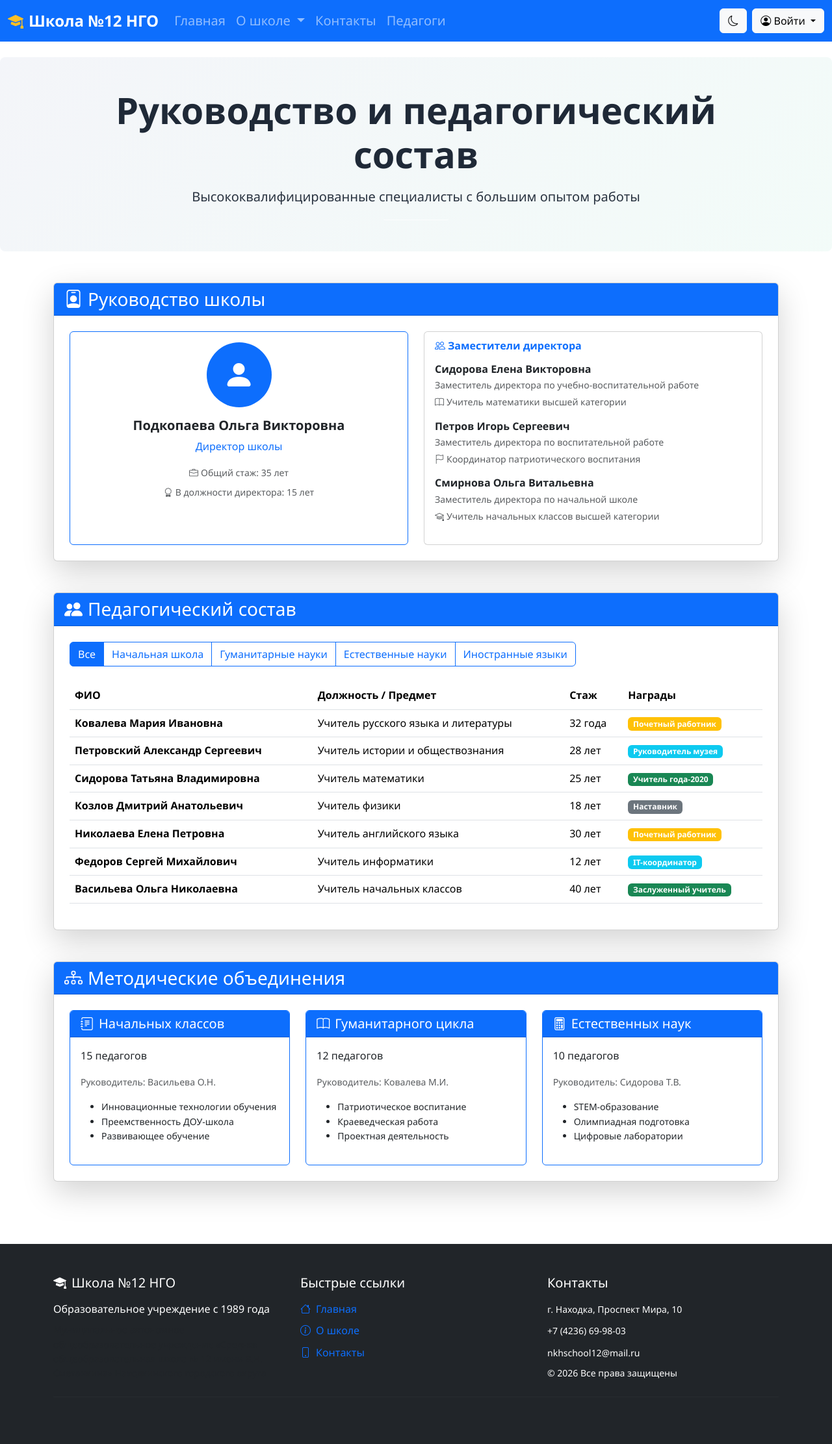
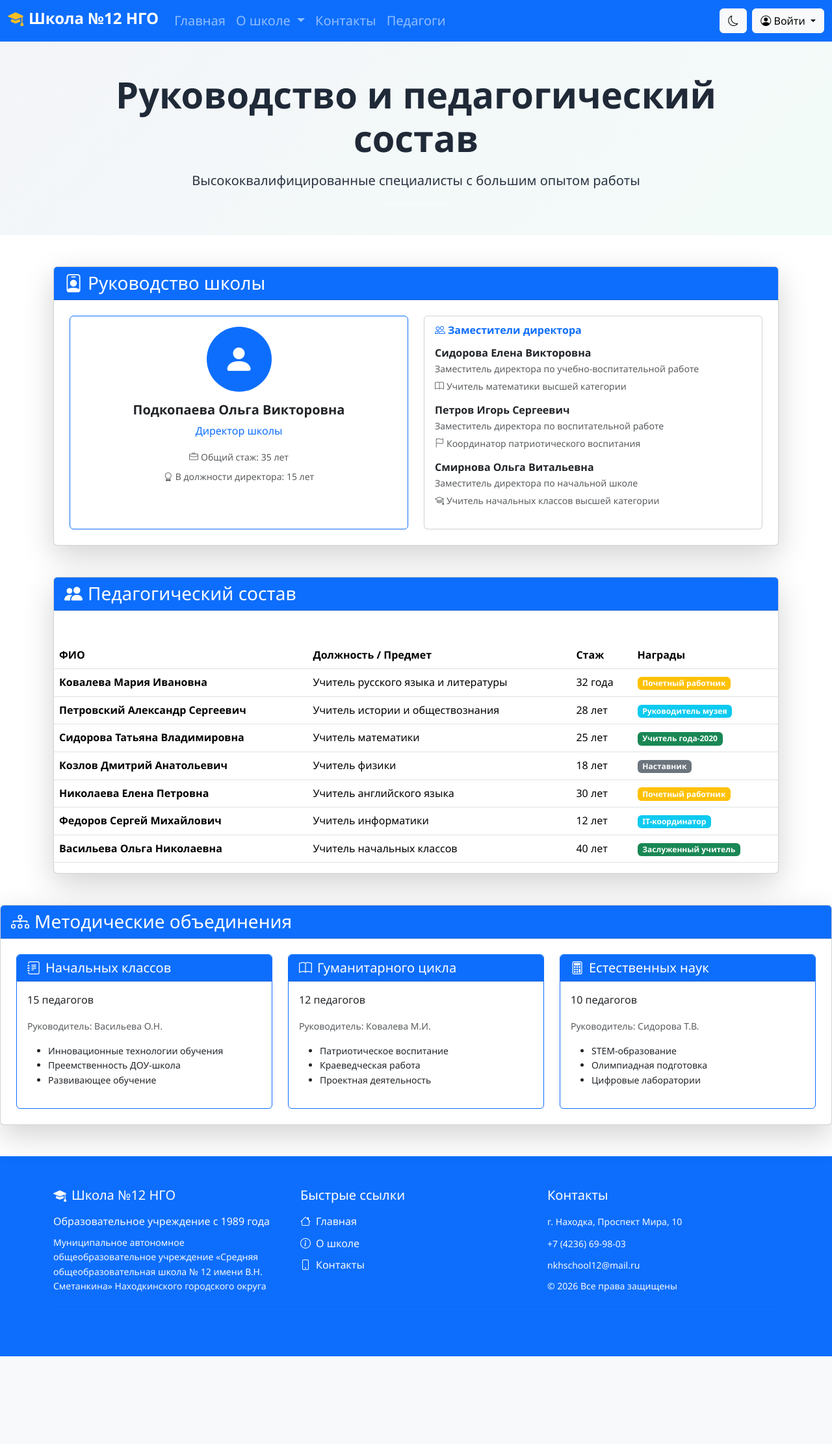
Before and after one commit to BadBemir/school-website, a PHP site: page /team.php in a window 1280 px wide. Shown: the whole page at 65% size. After the commit the page ends 2088 px from the top, so only its background shows below. Run offline with PHP 8.4, Linux system fonts and the light colour scheme.

Commit message:
fix visual

```diff
--- a/about.php
+++ b/about.php
@@ -23,7 +23,7 @@ $general_error = getError();
 
     <main>
       <!-- Hero Section -->
-      <section class="hero-section mt-4" style="padding: 3rem 0;">
+      <section class="hero-section" style="padding: 3rem 0;">
         <div class="container">
           <div class="text-center hero-content ">
             <h1 class="display-4 fw-bold mb-0">О школе</h1>
--- a/account.php
+++ b/account.php
@@ -309,6 +309,8 @@ if ($_SERVER['REQUEST_METHOD'] === 'POST' && isset($_POST['action'])) {
         </div>
     </main>
 
+    <?php require_once "footer.php"?>
+
     <?php if (!(isset($_SESSION['is_admin']) && $_SESSION['is_admin'] === true && $_SESSION['user_id'] == 0)): ?>
     <div class="modal fade" id="editProfileModal" tabindex="-1">
         <div class="modal-dialog">
--- a/admin.php
+++ b/admin.php
@@ -158,8 +158,8 @@ ensureStatusColumn($conn);
                             <div class="mb-3">
                               <label for="job<?php echo $user['id']; ?>" class="form-label">Должность пользователя: <strong><?php echo htmlspecialchars($user['username']); ?></strong></label>
                               <input type="text" class="form-control" id="job<?php echo $user['id']; ?>" name="job"
-                                     value="<?php echo htmlspecialchars($user['job'] ?? ''); ?>"
-                                     placeholder="Введите должность">
+                                value="<?php echo htmlspecialchars($user['job'] ?? ''); ?>"
+                                placeholder="Введите должность">
                             </div>
                           </div>
                           <div class="modal-footer">
@@ -279,6 +279,8 @@ ensureStatusColumn($conn);
       </div>
     </main>
 
+        <?php require_once "footer.php"?>
+
 
     <script src="https://cdn.jsdelivr.net/npm/bootstrap@5.3.3/dist/js/bootstrap.bundle.min.js" integrity="sha384-YvpcrYf0tY3lHB60NNkmXc5s9fDVZLESaAA55NDzOxhy9GkcIdslK1eN7N6jIeHz" crossorigin="anonymous"></script>
   </body>
--- a/css/main.css
+++ b/css/main.css
@@ -3,7 +3,7 @@
    ========================================= */
 :root {
   --school-blue: #1e3a8a;
-  --school-light-blue: #3b82f6;
+  --school-light-blue: rgb(13,110,253);
   --school-green: #10b981;
   --school-orange: #f97316;
   --school-yellow: #fbbf24;
@@ -51,11 +51,19 @@ body.dark-theme {
   --bg-body: #111827; /* Очень темный синий/серый */
   --text-main: #f3f4f6; /* Почти белый */
   --text-muted: #9ca3af; /* Светло-серый */
-  --bg-card: #1f2937; /* Темно-серый для карточек */
+  --bg-card: #111827; /* Темно-серый для карточек */
   --border-color: #374151; /* Цвет границ */
   --input-bg: #374151;
   --input-border: #4b5563;
   --input-text: #f3f4f6;
+}
+
+body.dark-theme .navbar{
+  background-color: var(--bg-body);
+}
+
+body.dark-theme footer {
+    background: linear-gradient(135deg, rgba(30, 58, 138, 0.05), rgba(16, 185, 129, 0.05));
 }
 
 /* Применение переменных в темной теме */
@@ -83,12 +91,12 @@ body.dark-theme a:not(.btn):not(.nav-link):hover {
 
 /* Кнопки в навбаре */
 body.dark-theme .btn-light {
-  background-color: #374151;
+  background-color: var(--bg-body);
   color: #f3f4f6;
   border: 1px solid #4b5563;
 }
 body.dark-theme .btn-light:hover {
-  background-color: #4b5563;
+  background-color:  var(--bg-body);
   color: white;
 }
 
@@ -151,7 +159,7 @@ body.dark-theme .list-group-item {
 }
 
 /* =========================================
-   3. ТАБЛИЦЫ В ТЕМНОЙ ТЕМЕ (ВАЖНОЕ ИЗМЕНЕНИЕ)
+  3. ТАБЛИЦЫ В ТЕМНОЙ ТЕМЕ
    ========================================= */
 body.dark-theme .table {
   --bs-table-color: var(--text-main);
@@ -182,14 +190,37 @@ body.dark-theme .table-hover > tbody > tr:hover > * {
 }
 
 /* =========================================
-   4. ПРОЧИЕ СТИЛИ
+  4. ПРОЧИЕ СТИЛИ
    ========================================= */
+
+.navbar{
+  background-color: var(--school-light-blue);
+}
+
+footer {
+    background-color: var(--school-light-blue);
+}
+
+footer {
+    background-color: var(--school-light-blue);
+    a,i{
+      color: var(--school-light);
+    }
+    p {
+      color: var(--school-light);
+    }
+}
+
+.navbar-toggler {
+  margin-right: 15px ;
+}
+
+
 .navbar-brand i {
   color: var(--school-yellow);
 }
 .hero-section {
   background: linear-gradient(135deg, rgba(30, 58, 138, 0.05), rgba(16, 185, 129, 0.05));
-  border-radius: var(--border-radius);
 }
 .contact-icon-large {
   font-size: 2rem;
--- a/footer.php
+++ b/footer.php
@@ -1,7 +1,7 @@
 
 
 
-<footer class="bg-dark text-white mt-5">
+<footer class=" text-white mt-5">
     <div class="container py-5">
         <div class="row g-4">
             <div class="col-md-4">
@@ -9,7 +9,7 @@
                     <i class="bi bi-mortarboard-fill me-2"></i>Школа №12 НГО
                 </h5>
                 <p class="mb-2">Образовательное учреждение с 1989 года</p>
-                <p class="mb-0 text-muted small">Муниципальное автономное общеобразовательное учреждение «Средняя общеобразовательная школа № 12 имени В.Н. Сметанкина» Находкинского городского округа</p>
+                <p class="mb-0 small">Муниципальное автономное общеобразовательное учреждение «Средняя общеобразовательная школа № 12 имени В.Н. Сметанкина» Находкинского городского округа</p>
             </div>
             <div class="col-md-4">
                 <h5 class="mb-3">Быстрые ссылки</h5>
--- a/functions/conn.php
+++ b/functions/conn.php
@@ -3,7 +3,7 @@
 $servername = "localhost";
 $dbusername = "root";
 $dbpassword = "";
-$dbname = "site";
+$dbname = "school";
 
 try {
     // Создание подключения с обработкой ошибок
--- a/header.php
+++ b/header.php
@@ -9,11 +9,11 @@
 </head>
 <body>
      <header>
-  <nav class="navbar navbar-expand-lg navbar-dark bg-primary">
+  <nav class="navbar navbar-expand-lg navbar-dark pr-4">
     <div class="container-fluid">
-      <a class="navbar-brand fs-4 fw-bold" href="/">
-        <i class="bi bi-mortarboard-fill me-2"></i>Школа №12 НГО
-      </a>
+<h2 class='navbar-brand fs-4 fw-bold'><i class="bi bi-mortarboard-fill me-2"></i>Школа №12 НГО</h2>
+
+
 
       <button class="navbar-toggler" type="button" data-bs-toggle="collapse" data-bs-target="#navbarNav">
         <span class="navbar-toggler-icon"></span>
@@ -27,7 +27,7 @@
 
           <li class="nav-item dropdown">
             <a class="nav-link dropdown-toggle" href="about.php" id="aboutDropdown"
-               role="button" data-bs-toggle="dropdown" aria-expanded="false">
+              role="button" data-bs-toggle="dropdown" aria-expanded="false">
               О школе
             </a>
             <ul class="dropdown-menu" aria-labelledby="aboutDropdown">
--- a/team.php
+++ b/team.php
@@ -23,7 +23,7 @@ $general_error = getError();
 
     <main>
       <!-- Hero Section -->
-      <section class="hero-section mt-4" style="padding: 3rem 0;">
+      <section class="hero-section" style="padding: 3rem 0;">
         <div class="container">
           <div class="text-center hero-content">
             <h1 class="display-4 fw-bold mb-3">Руководство и педагогический состав</h1>
@@ -95,16 +95,7 @@ $general_error = getError();
           </div>
           <div class="card-body p-4">
             <!-- Фильтры -->
-            <div class="row mb-4">
-              <div class="col-md-12">
-                <div class="btn-group" role="group">
-                  <button type="button" class="btn btn-outline-primary active">Все</button>
-                  <button type="button" class="btn btn-outline-primary">Начальная школа</button>
-                  <button type="button" class="btn btn-outline-primary">Гуманитарные науки</button>
-                  <button type="button" class="btn btn-outline-primary">Естественные науки</button>
-                  <button type="button" class="btn btn-outline-primary">Иностранные языки</button>
-                </div>
-              </div>
+
 
             </div>
 
```
Also changed, not shown: index.php (+4 -4 lines). Lines whose indentation alone changed are shown as unchanged.
